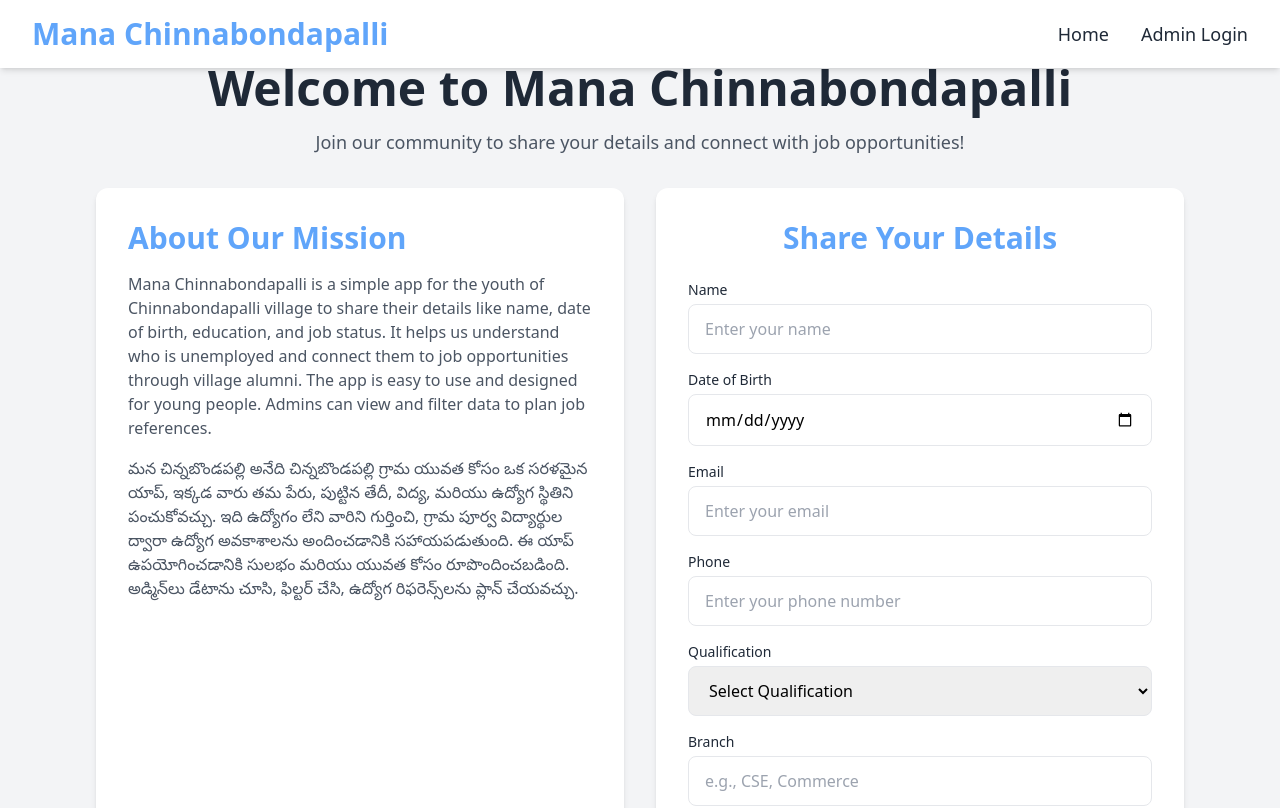
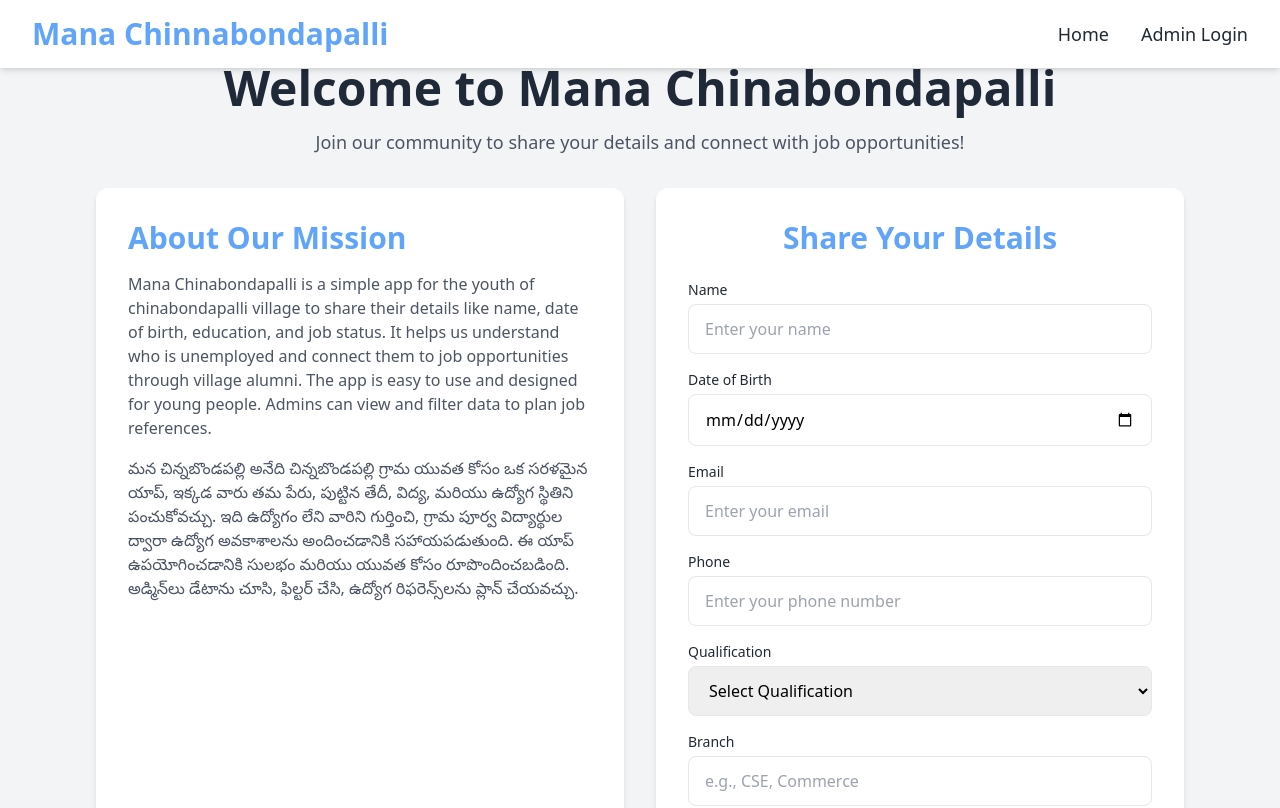
Before and after one commit to sampath112/village_app_frontend, a React (Create React App) app: page / in a window 1280 px wide. Shown: the top 808 px of the page. Built offline with nearby package versions, Linux system fonts and the light colour scheme.

Commit message:
Update Home.jsx

```diff
--- a/src/pages/Home.jsx
+++ b/src/pages/Home.jsx
@@ -52,7 +52,7 @@ const handleSubmit = async (e) => {
         {/* Header */}
         <div className="text-center mb-8 animate-fade-in">
           <h1 className="text-3xl sm:text-4xl lg:text-5xl font-bold text-text mb-4">
-            Welcome to Mana Chinnabondapalli
+            Welcome to Mana Chinabondapalli
           </h1>
           <p className="text-base sm:text-lg text-gray-600 max-w-2xl mx-auto">
             Join our community to share your details and connect with job opportunities!
@@ -67,7 +67,7 @@ const handleSubmit = async (e) => {
               About Our Mission
             </h2>
             <p className="text-gray-600 text-sm sm:text-base mb-4">
-              Mana Chinnabondapalli is a simple app for the youth of Chinnabondapalli village to share their details like name, date of birth, education, and job status. It helps us understand who is unemployed and connect them to job opportunities through village alumni. The app is easy to use and designed for young people. Admins can view and filter data to plan job references.
+              Mana Chinabondapalli is a simple app for the youth of chinabondapalli village to share their details like name, date of birth, education, and job status. It helps us understand who is unemployed and connect them to job opportunities through village alumni. The app is easy to use and designed for young people. Admins can view and filter data to plan job references.
             </p>
             <p className="text-gray-600 text-sm sm:text-base">
               మన చిన్నబొండపల్లి అనేది చిన్నబొండపల్లి గ్రామ యువత కోసం ఒక సరళమైన యాప్, ఇక్కడ వారు తమ పేరు, పుట్టిన తేదీ, విద్య, మరియు ఉద్యోగ స్థితిని పంచుకోవచ్చు. ఇది ఉద్యోగం లేని వారిని గుర్తించి, గ్రామ పూర్వ విద్యార్థుల ద్వారా ఉద్యోగ అవకాశాలను అందించడానికి సహాయపడుతుంది. ఈ యాప్ ఉపయోగించడానికి సులభం మరియు యువత కోసం రూపొందించబడింది. అడ్మిన్‌లు డేటాను చూసి, ఫిల్టర్ చేసి, ఉద్యోగ రిఫరెన్స్‌లను ప్లాన్ చేయవచ్చు.
```
